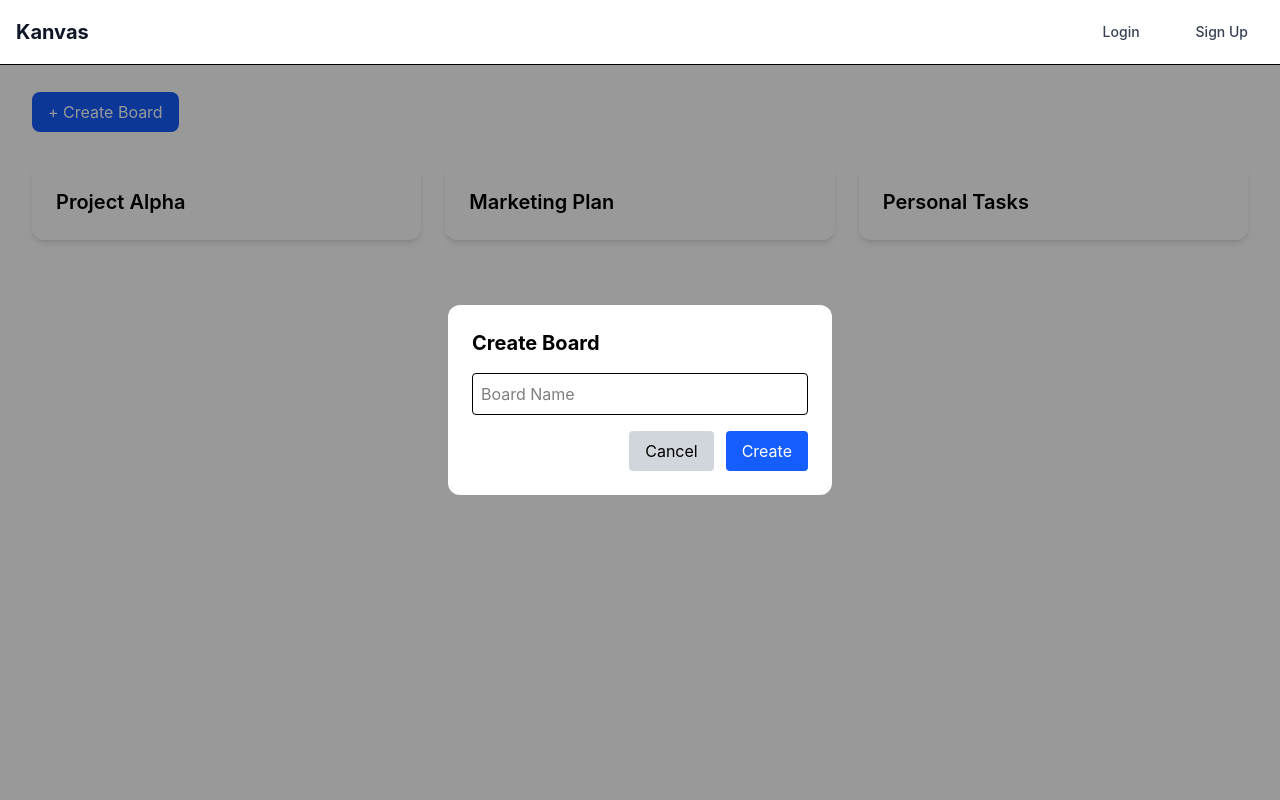
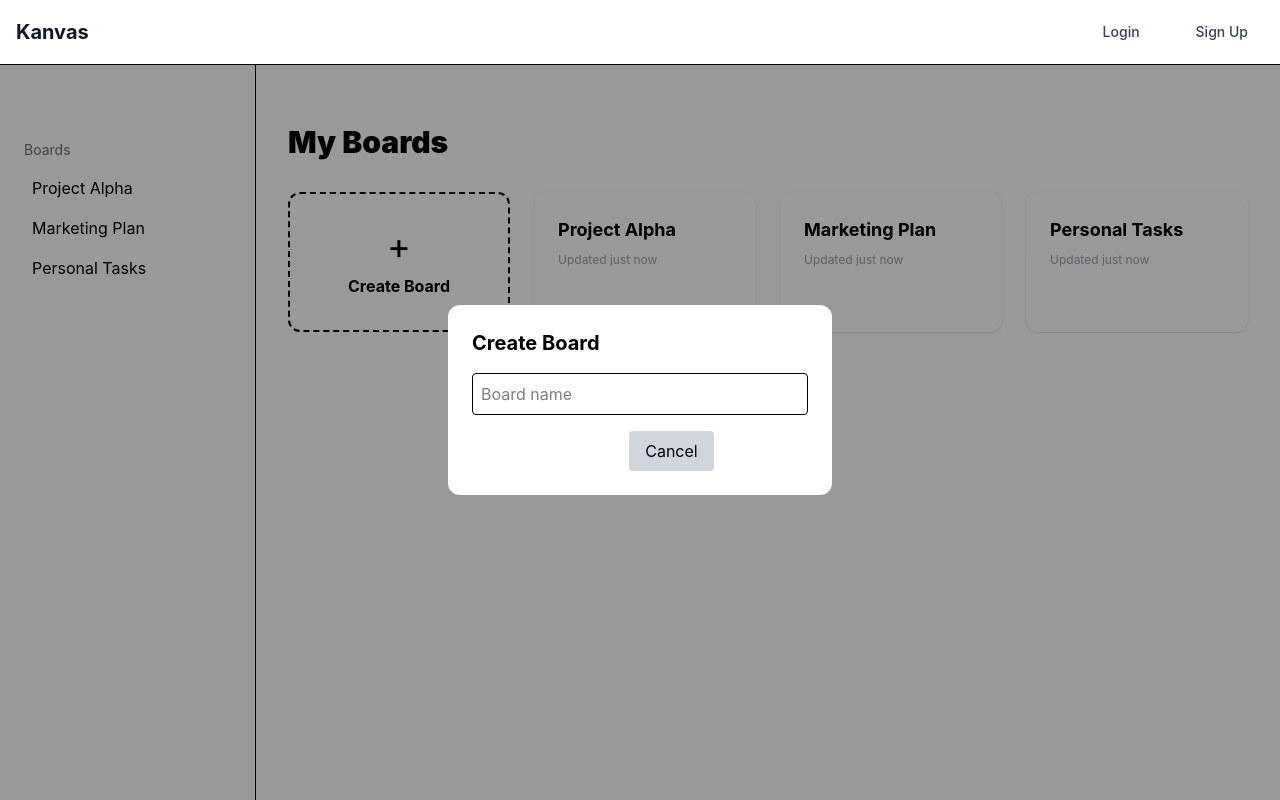
Before and after one commit to shriija/task-managerr, a React (Vite) app in the folder client/: page /dashboard in a window 1280 px wide. Both pictures are taken after a click on the button "+ Create Board". Built offline with nearby package versions, Linux system fonts and the light colour scheme.

Commit message:
Update UserDashboard.jsx

```diff
--- a/client/src/pages/UserDashboard.jsx
+++ b/client/src/pages/UserDashboard.jsx
@@ -25,45 +25,75 @@ function UserDashboard() {
   }
 
   return (
-    <div className="p-8">
+    <div className="min-h-screen flex bg-background-light">
 
-      <h1 className="text-3xl font-bold mb-6">Dashboard</h1>
+      {/* Sidebar */}
+      <aside className="w-64 bg-white border-r p-6 hidden lg:block">
+        <h2 className="font-bold text-xl mb-6">TaskHub</h2>
 
         <button
           onClick={() => setShowModal(true)}
-        className="bg-blue-600 text-white px-4 py-2 rounded-lg mb-8"
+          className="w-full bg-primary text-white py-2 rounded-lg mb-6"
         >
           + Create Board
         </button>
 
-      <div className="grid grid-cols-3 gap-6">
+        <p className="text-sm text-gray-500 mb-2">Boards</p>
+
+        {boards.map((b) => (
+          <div key={b.id} className="p-2 rounded hover:bg-gray-100 cursor-pointer">
+            {b.name}
+          </div>
+        ))}
+      </aside>
+
+      {/* Main */}
+      <main className="flex-1 p-8">
+
+        <h1 className="text-3xl font-black mb-8 mt-23">My Boards</h1>
+
+        <div className="grid grid-cols-1 md:grid-cols-2 xl:grid-cols-4 gap-6">
+
+          {/* Create New Board Card */}
+          <div
+            onClick={() => setShowModal(true)}
+            className="border-2 border-dashed rounded-xl p-8 flex flex-col items-center justify-center cursor-pointer hover:border-primary"
+          >
+            <span className="text-4xl">+</span>
+            <p className="font-bold mt-2">Create Board</p>
+          </div>
+
+          {/* Dynamic Boards */}
           {boards.map((board) => (
             <div
               key={board.id}
-            className="bg-white shadow-md p-6 rounded-xl cursor-pointer hover:shadow-lg"
+              className="bg-white rounded-xl shadow p-6 hover:shadow-lg cursor-pointer"
             >
-            <h2 className="text-xl font-semibold">{board.name}</h2>
+              <h3 className="font-bold text-lg">{board.name}</h3>
+              <p className="text-xs text-gray-400 mt-2">Updated just now</p>
             </div>
           ))}
+
         </div>
 
+      </main>
+
+      {/* Modal */}
       {showModal && (
-        <div className="fixed inset-0 flex items-center justify-center bg-black/40">
+        <div className="fixed inset-0 bg-black/40 flex items-center justify-center">
 
           <div className="bg-white p-6 rounded-xl w-96">
 
             <h2 className="text-xl font-bold mb-4">Create Board</h2>
 
             <input
-              type="text"
-              placeholder="Board Name"
               value={boardName}
               onChange={(e) => setBoardName(e.target.value)}
               className="w-full border p-2 rounded mb-4"
+              placeholder="Board name"
             />
 
             <div className="flex justify-end gap-3">
-
               <button
                 onClick={() => setShowModal(false)}
                 className="px-4 py-2 bg-gray-300 rounded"
@@ -73,11 +103,10 @@ function UserDashboard() {
 
               <button
                 onClick={createBoard}
-                className="px-4 py-2 bg-blue-600 text-white rounded"
+                className="px-4 py-2 bg-primary text-white rounded"
               >
                 Create
               </button>
-
             </div>
 
           </div>
@@ -86,7 +115,7 @@ function UserDashboard() {
       )}
 
     </div>
-  );
+  )
 }
 
 export default UserDashboard;
```
Lines whose indentation alone changed are shown as unchanged.
